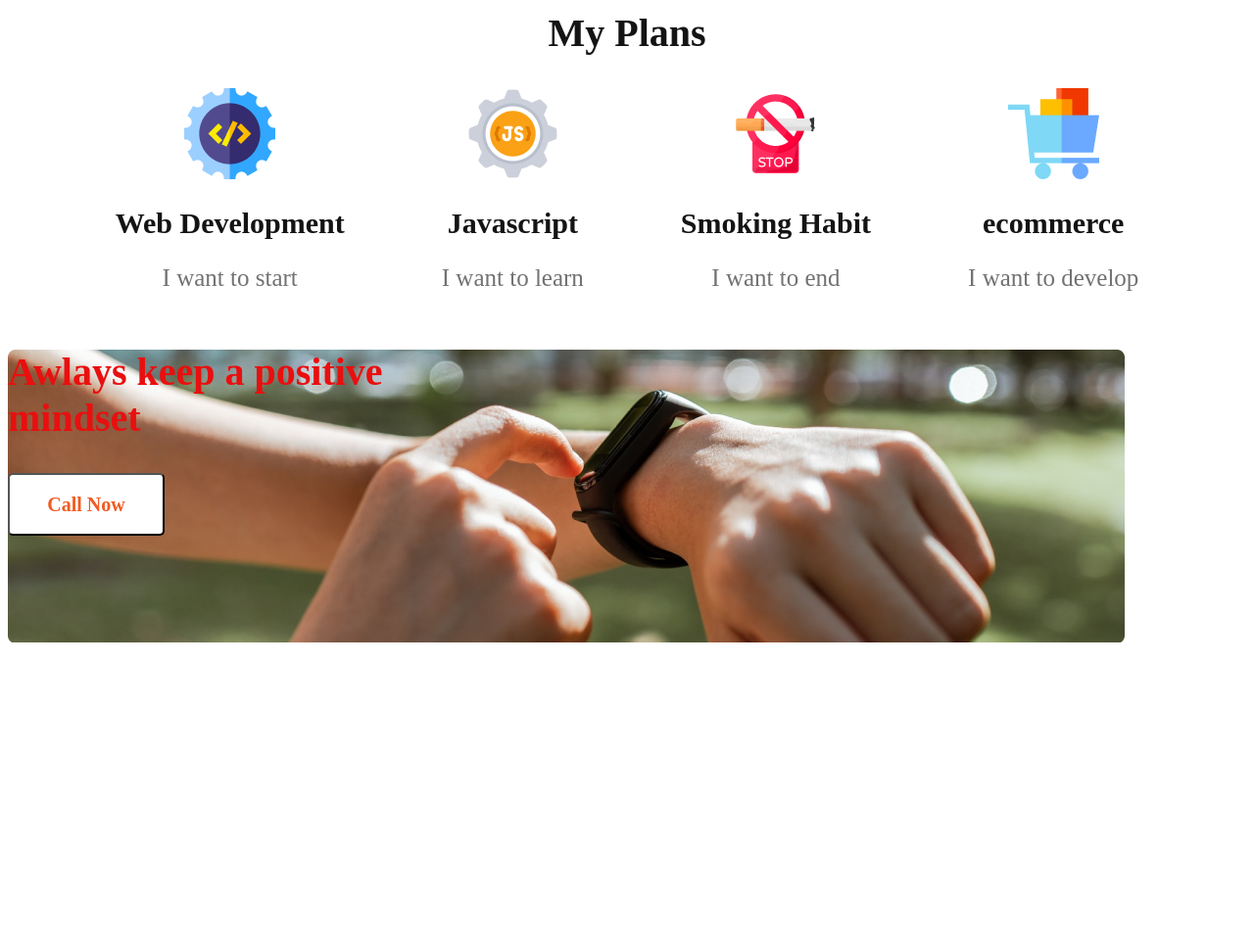
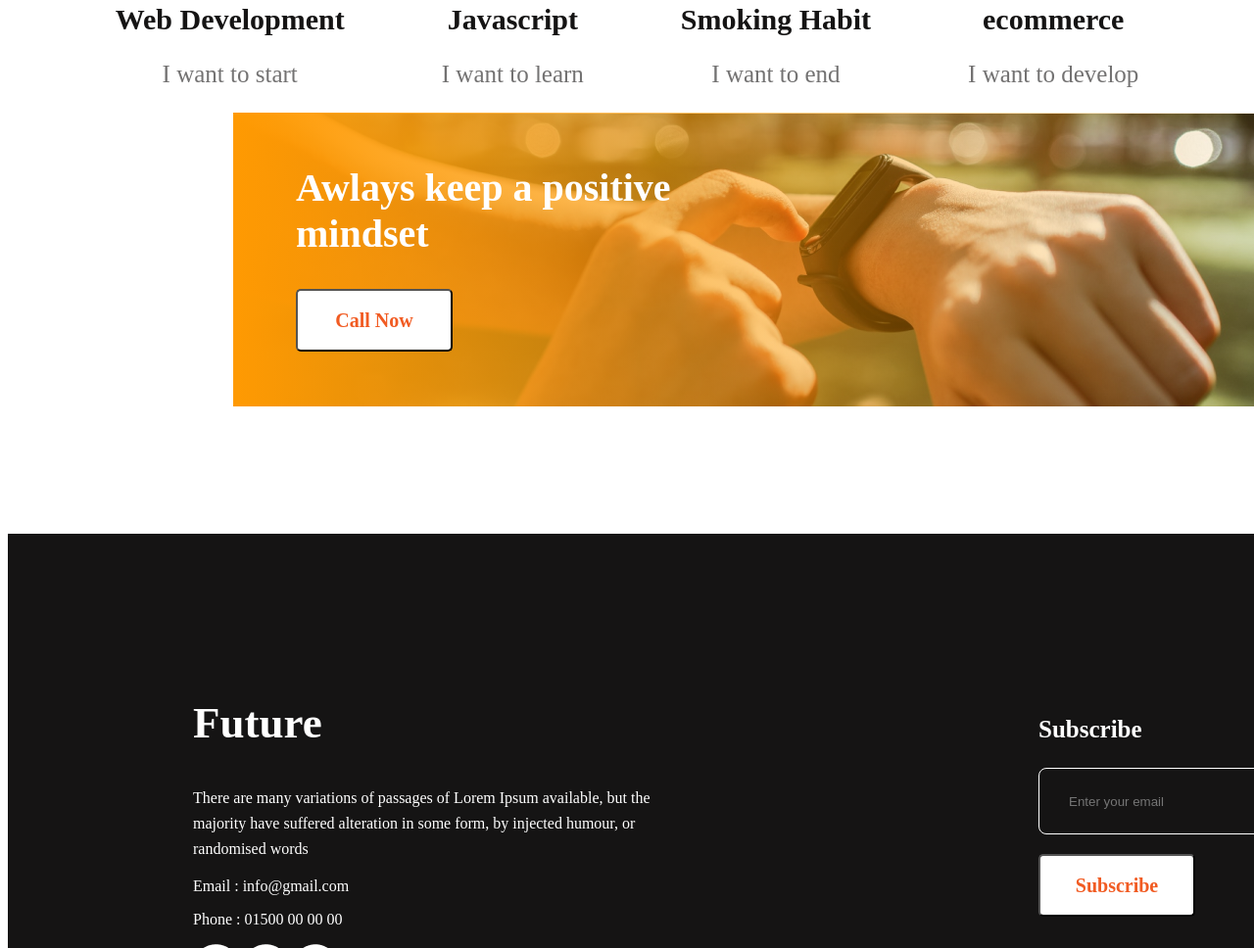
Before and after one commit to moshiurrahmansourave/new-year-practice, a plain HTML site: page index.html in a window 1280 px wide. Shown: the part 1832-2800 px from the top of the page at 98% size. Before the commit the page ends 2496 px from the top, so only its background shows below. Drawn offline with Linux system fonts and the light colour scheme.

Commit message:
added almost all

```diff
--- a/all styls/style.css
+++ b/all styls/style.css
@@ -1,17 +1,17 @@
 header {
 
     background-image: url('../images/banner/banner1.png');
-    background-size: cover;
-
+    /* background-size: cover; */
     width: 1600px;
     height: 808px;
 }
 
 nav {
     margin-right: 230px;
-    margin-top: 216px;
+    padding-top: 230px;
     text-align: right;
 }
+
 
 .header-title {
     color: #151414;
@@ -139,16 +139,92 @@ nav {
 
 .last-main-section h2 {
 
-    color: #e90f0f;
+    color: #ffffff;
     font-family: Work Sans;
     font-size: 40px;
     font-weight: 700;
     width: 459px;
-    /* margin: 60px 617px 147px 64px; */
+
+
 }
 
 .last-main-section {
-    background-image: url('../images/watch.png');
+
+    background-image: linear-gradient(90deg, #ff9a02 0%, rgba(0, 95, 172, 0) 100%), url("../images/watch.png");
     width: 1140px;
     height: 300px;
+    margin-left: 230px;
 }
+
+.writing-last-section {
+    padding: 20px 617px 60px 64px;
+
+}
+
+/* footer releted styles */
+.future-section {
+    background: #151414;
+    display: flex;
+    justify-content: space-around;
+    width: 1600px;
+    height: 577px;
+    margin-top: 130px;
+    align-items:baseline;
+
+}
+
+.future-item-title {
+
+    color: #ffffff;
+    font-family: Work Sans;
+    font-size: 45px;
+    font-weight: 700;
+}
+.future-item{
+    padding-top: 130px;
+}
+
+.future-discription {
+    width: 485px;
+    color: #ffffff;
+    font-family: Work Sans;
+    font-size: 16px;
+    font-weight: 400;
+    line-height: 26px;
+}
+
+.social-links {
+    width: 175px;
+    height: 46px;
+}
+
+.email {
+    width: 325px;
+    height: 64px;
+    border-radius: 8px;
+    border: 1px solid #FFF;
+    background:#151414;
+    padding-left: 30px;
+    display: block;
+    margin-bottom: 20px;
+}
+
+.Subscribe {
+    color: #FFF;
+    font-family: Work Sans;
+    font-size: 25px;
+    font-weight: 600;
+}
+#Subscribe{
+    width: 160px;
+    height: 64px;
+    border-radius: 5px;
+    background: #FFF;
+    color: #F15B22;
+    font-family: Work Sans;
+    font-size: 20px;
+    font-weight: 600;
+}
+.content{
+    color: #FFF
+}
--- a/index.html
+++ b/index.html
@@ -69,12 +69,39 @@
             </div>
         </section>
         <section class="last-main-section">
-            <h2>Awlays keep a positive mindset</h2>
-            <button id="call-now" class="btn-pimary" >Call Now</button>
+            <div class="writing-last-section">
+                <h2>Awlays keep a positive mindset</h2>
+                <button id="call-now" class="btn-pimary">Call Now</button>
+            </div>
         </section>
     </main>
     <footer>
+        <section class="future-section">
+            <div class="future-item">
+                <h2 class="future-item-title">Future</h2>
+                <p class="future-discription">There are many variations of passages of Lorem Ipsum available, but the
+                    majority have suffered alteration in some form, by injected humour, or randomised words</p>
+                <p class="content">Email : info@gmail.com</p>
+                <p class="content">Phone : 01500 00 00 00</p>
+                <div class="social">
+                    <a class="social-links" href=""><img src="images/icons/fb.png" alt=""></a>
 
+                    <a class="social-links" href=""><img src="images/icons/twitter.png" alt=""></a>
+
+                    <a class="social-links" href=""><img src="images/icons/youtube.png" alt=""></a>
+                </div>
+            </div>
+            <div class="future-item-form">
+                <h3 class="Subscribe">Subscribe</h3>
+
+                <form action="">
+                    <input class="email" type="email" name="" placeholder="Enter your email" id="">
+
+                    <button id="Subscribe"> Subscribe</button>
+                </form>
+
+            </div>
+        </section>
     </footer>
 
 </body>
```
